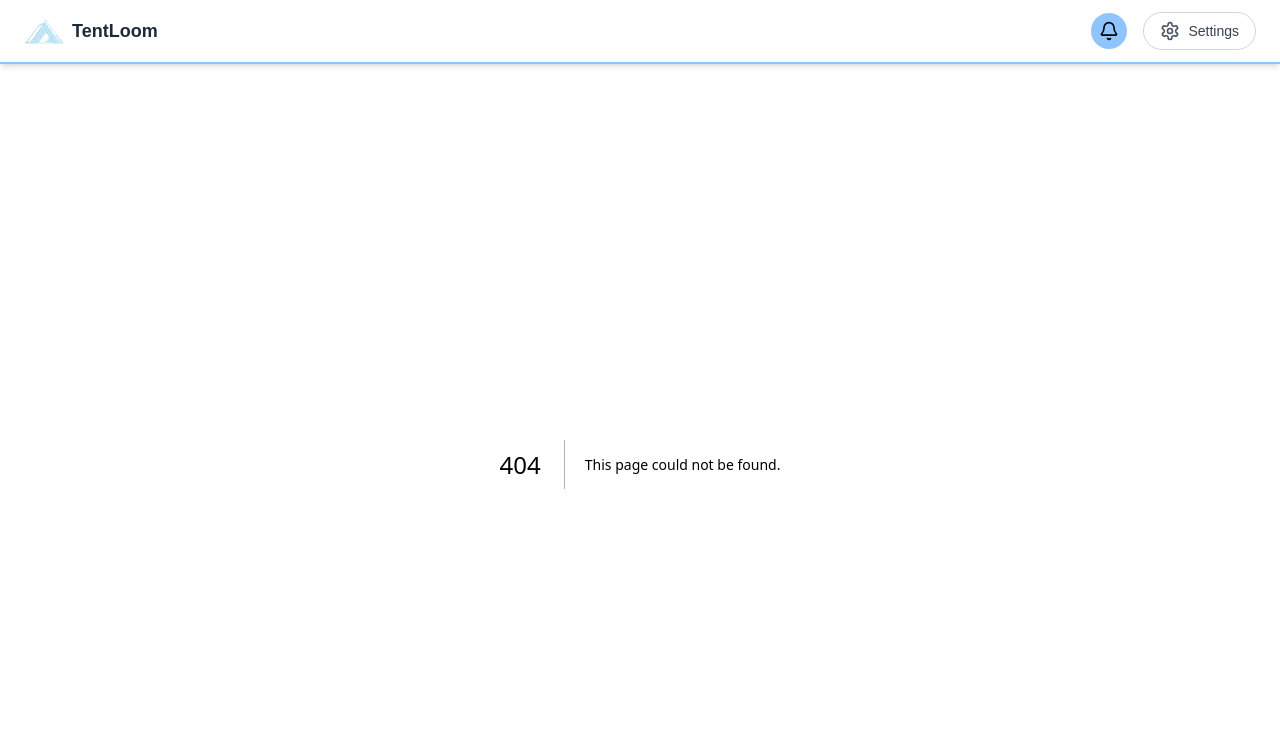
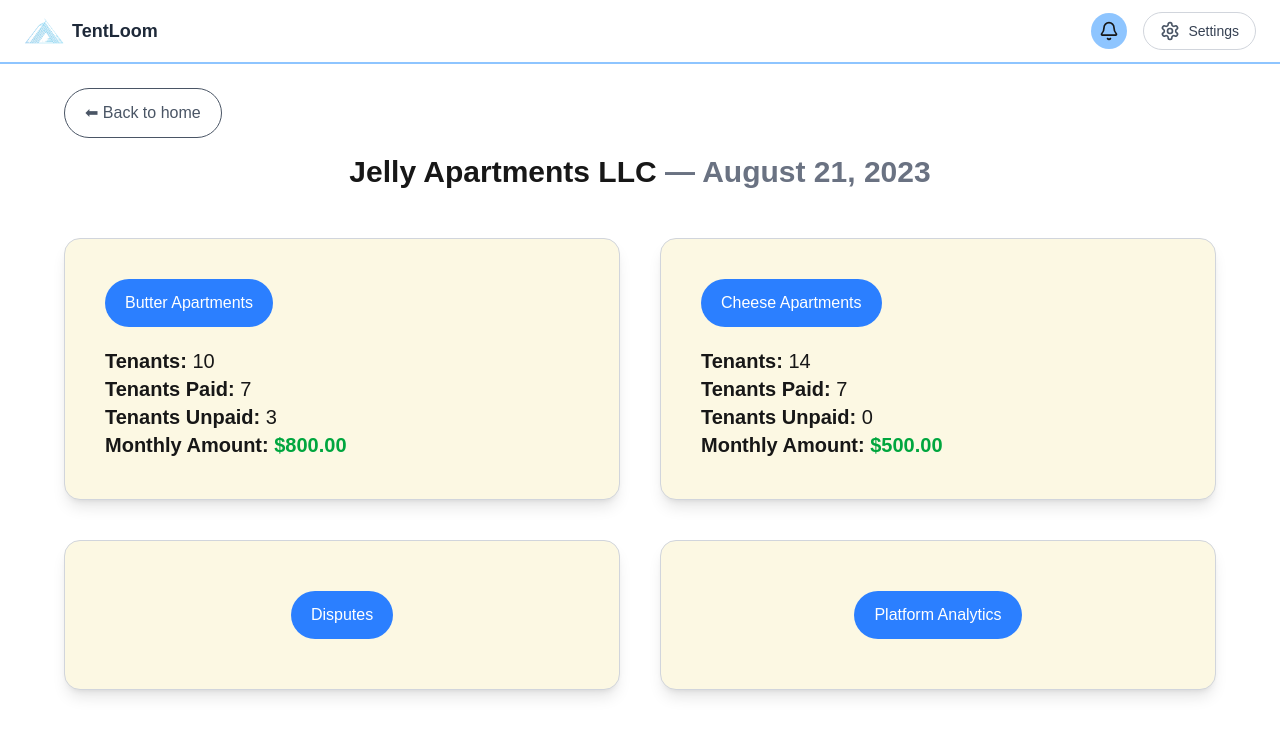
Before and after one commit to adnanfrd/Transaction-system, a Next.js app in the folder admin/: page /apartments in a window 1280 px wide. Before the commit this address had no page. Shown: the top 736 px of the page. Built offline with nearby package versions, Linux system fonts and the light colour scheme.

Commit message:
subapartments page

```diff
--- /dev/null
+++ b/admin/src/app/apartments/page.tsx
@@ -0,0 +1,12 @@
+import Apartments from '@/subComponents/Apartments'
+import React from 'react'
+
+const page = () => {
+  return (
+    <div>
+        <Apartments/>
+    </div>
+  )
+}
+
+export default page
--- /dev/null
+++ b/admin/src/app/apartments/subapartments/page.tsx
@@ -0,0 +1,12 @@
+import SubApartments from '@/subComponents/SubApartments'
+import React from 'react'
+
+const page = () => {
+  return (
+    <div>
+        <SubApartments/>
+    </div>
+  )
+}
+
+export default page
--- a/admin/src/components/AdminPanel.tsx
+++ b/admin/src/components/AdminPanel.tsx
@@ -1,38 +1,39 @@
 import Link from "next/link";
-
-const getOrdinalSuffix = (n: number) => {
-  if (n === 1) return "1st";
-  if (n === 2) return "2nd";
-  if (n === 3) return "3rd";
-  return `${n}th`;
-};
+import { ArrowLeft } from "lucide-react";
+const admins = [
+  { link: "/support/escalated-disputes" },
+  { link: "/support/escalated-disputes" },
+  { link: "/support/escalated-disputes" },
+  { link: "/support/escalated-disputes" },
+  { link: "/support/escalated-disputes" },
+  { link: "/support/escalated-disputes" },
+];
 
 const AdminPanel = () => {
   return (
-    <div className="min-h-screen bg-white flex flex-col items-center p-6">
-      <div className="max-w-4xl mb-4">
+    <div className="min-h-screen bg-white flex flex-col items-center p-10">
+      <div className="w-full max-w-4xl mb-6">
         <Link
           href="/"
-          className="flex items-center text-gray-600 border rounded-full px-4 py-2 text-sm hover:bg-gray-100"
+          className="flex items-center text-gray-600 border rounded-full px-6 py-3 text-lg hover:bg-gray-100"
         >
-          ⬅ Back to home
+          <ArrowLeft className="mr-2" size={20} /> Back to home
         </Link>
       </div>
 
-      <h1 className="text-xl font-semibold text-center mb-2">
+      <h1 className="text-3xl font-semibold text-center mb-6">
         Admin Panel <span className="text-gray-500">— August 21, 2023</span>
       </h1>
 
-      <div className="grid grid-cols-1 sm:grid-cols-2 lg:grid-cols-3 gap-6 w-full max-w-4xl mt-4">
-        {Array.from({ length: 6 }).map((_, index) => (
-          <div
-            key={index}
-            className="bg-cream p-6 rounded-lg shadow-sm border border-gray-200 flex justify-center items-center"
-          >
-            <button className="bg-blue-500 text-white px-4 py-2 rounded-full text-sm shadow hover:bg-blue-600">
-              {getOrdinalSuffix(index + 1)} Admin
-            </button>
-          </div>
+      <div className="grid grid-cols-1 sm:grid-cols-2 lg:grid-cols-3 gap-6 w-full max-w-5xl">
+        {admins.map((admin, index) => (
+          <Link href={admin.link} key={index}>
+            <div className="bg-[#FCF8E3] p-8 rounded-xl shadow-md border border-gray-300 flex justify-center items-center cursor-pointer hover:shadow-lg transition">
+              <button className="bg-blue-500 text-white px-6 py-3 rounded-full text-lg shadow hover:bg-blue-600">
+                Admin {index + 1}
+              </button>
+            </div>
+          </Link>
         ))}
       </div>
     </div>
--- /dev/null
+++ b/admin/src/subComponents/Apartments.tsx
@@ -0,0 +1,87 @@
+import Link from "next/link";
+
+const Apartments = () => {
+  return (
+    <div className="min-h-screen bg-white flex flex-col items-center p-6">
+      <div className="w-full max-w-6xl mb-4 flex justify-between items-center">
+        <Link
+          href="/"
+          className="flex items-center text-gray-600 border rounded-full px-5 py-3 text-base hover:bg-gray-100"
+        >
+          ⬅ Back to home
+        </Link>
+      </div>
+
+      <h1 className="text-3xl font-semibold text-center mb-6">
+        <span className="font-bold">Jelly Apartments LLC</span>{" "}
+        <span className="text-gray-500">— August 21, 2023</span>
+      </h1>
+
+      <div className="grid grid-cols-1 sm:grid-cols-2 gap-10 w-full max-w-6xl mt-6">
+        <div className="bg-[#FCF8E3] p-10 rounded-2xl shadow-lg border border-gray-300 min-h-[250px] flex flex-col">
+          <Link
+            href="/apartments/subapartments"
+            className="bg-blue-500 text-white px-5 py-3 rounded-full text-base font-medium self-start hover:bg-blue-600 transition"
+          >
+            Butter Apartments
+          </Link>
+          <p className="text-xl mt-5">
+            <strong>Tenants:</strong> 10
+          </p>
+          <p className="text-xl">
+            <strong>Tenants Paid:</strong> 7
+          </p>
+          <p className="text-xl">
+            <strong>Tenants Unpaid:</strong> 3
+          </p>
+          <p className="text-xl">
+            <strong>Monthly Amount:</strong>{" "}
+            <span className="text-green-600 font-bold">$800.00</span>
+          </p>
+        </div>
+
+        <div className="bg-[#FCF8E3] p-10 rounded-2xl shadow-lg border border-gray-300 min-h-[250px] flex flex-col">
+          <Link
+            href="#"
+            className="bg-blue-500 text-white px-5 py-3 rounded-full text-base font-medium self-start hover:bg-blue-600 transition"
+          >
+            Cheese Apartments
+          </Link>
+          <p className="text-xl mt-5">
+            <strong>Tenants:</strong> 14
+          </p>
+          <p className="text-xl">
+            <strong>Tenants Paid:</strong> 7
+          </p>
+          <p className="text-xl">
+            <strong>Tenants Unpaid:</strong> 0
+          </p>
+          <p className="text-xl">
+            <strong>Monthly Amount:</strong>{" "}
+            <span className="text-green-600 font-bold">$500.00</span>
+          </p>
+        </div>
+
+        <div className="bg-[#FCF8E3] p-10 rounded-2xl shadow-lg border border-gray-300 min-h-[150px] flex items-center justify-center">
+          <Link
+            href="#"
+            className="bg-blue-500 text-white px-5 py-3 rounded-full text-base font-medium hover:bg-blue-600 transition"
+          >
+            Disputes
+          </Link>
+        </div>
+
+        <div className="bg-[#FCF8E3] p-10 rounded-2xl shadow-lg border border-gray-300 min-h-[150px] flex items-center justify-center">
+          <Link
+            href="#"
+            className="bg-blue-500 text-white px-5 py-3 rounded-full text-base font-medium hover:bg-blue-600 transition"
+          >
+            Platform Analytics
+          </Link>
+        </div>
+      </div>
+    </div>
+  );
+};
+
+export default Apartments;
--- a/admin/src/subComponents/FirstAdmin.tsx
+++ b/admin/src/subComponents/FirstAdmin.tsx
@@ -23,7 +23,7 @@ const FirstAdmin = () => {
             owner: "Jim Neal",
             properties: 2,
             subscription: "$100.00",
-            link: "/apartments/jelly",
+            link: "/apartments",
           },
           {
             name: "Lift Apartments LLC",
--- /dev/null
+++ b/admin/src/subComponents/SubApartments.tsx
@@ -0,0 +1,93 @@
+import Link from "next/link";
+import { FileText } from "lucide-react"; // Importing Lucide React icons
+
+const ButterApartments = () => {
+  const tenants = [
+    { name: "Terry Meez", amount: "$900", date: "4/07/24", contract: "#", status: "Active", years: "2Yrs" },
+    { name: "Drew Casey", amount: "$900", date: "4/07/24", contract: "#", status: "Active", years: "3Yrs" },
+    { name: "Tim Carey", amount: "$900", date: "4/07/24", contract: "#", status: "Inactive", years: "5Yrs" },
+    { name: "Jerry Matt", amount: "$900", date: "4/07/24", contract: "#", status: "Active", years: "2Yrs" },
+  ];
+
+  return (
+    <div className="min-h-screen bg-white flex flex-col items-center p-10">
+      {/* Back Button */}
+      <div className="w-full max-w-7xl mb-6 flex">
+        <Link
+          href="/"
+          className="flex items-center text-gray-600 border rounded-full px-6 py-3 text-lg hover:bg-gray-100"
+        >
+          ⬅ Back to home
+        </Link>
+      </div>
+
+      {/* Page Title */}
+      <h1 className="text-4xl font-semibold text-center mb-8">
+        <span className="font-bold">Butter Apartments</span>{" "}
+        <span className="text-gray-500">— August 21, 2023</span>
+      </h1>
+
+      {/* Layout Grid */}
+      <div className="grid grid-cols-1 lg:grid-cols-2 gap-12 w-full max-w-7xl">
+        {/* Tenants Table */}
+        <div className="bg-[#FCF8E3] p-10 rounded-2xl shadow-lg border border-gray-300">
+          <div className="grid grid-cols-4 gap-6 text-center font-semibold text-lg">
+            <span className="bg-blue-500 text-white px-6 py-3 rounded-full">Tenants</span>
+            <span className="bg-blue-500 text-white px-6 py-3 rounded-full">Amount</span>
+            <span className="bg-blue-500 text-white px-6 py-3 rounded-full">Date</span>
+            <span className="bg-blue-500 text-white px-6 py-3 rounded-full">Contract</span>
+          </div>
+          {tenants.map((tenant, index) => (
+            <div key={index} className="grid grid-cols-4 gap-6 text-center py-4 border-b border-gray-300 text-xl">
+              <span>{tenant.name}</span>
+              <span className="text-green-600 font-bold">{tenant.amount}</span>
+              <span>{tenant.date}</span>
+              <span>
+                <Link href={tenant.contract}>
+                  <FileText className="text-gray-600 cursor-pointer hover:text-blue-500 inline-block" size={24} />
+                </Link>
+              </span>
+            </div>
+          ))}
+        </div>
+
+        {/* Right Section */}
+        <div className="grid grid-cols-1 md:grid-cols-2 gap-8">
+          {/* Tenant Contracts */}
+          <div className="bg-[#FCF8E3] p-8 rounded-2xl shadow-lg border border-gray-300">
+            <h3 className="bg-blue-500 text-white px-6 py-3 rounded-full text-center font-medium text-xl">
+              Tenant Contracts
+            </h3>
+            {tenants.map((tenant, index) => (
+              <p key={index} className="text-xl mt-4">
+                <strong>{tenant.name}:</strong> <span className="text-green-600">{tenant.years}</span>
+                <Link href={tenant.contract}>
+                  <FileText className="text-gray-600 ml-2 cursor-pointer hover:text-blue-500 inline-block" size={24} />
+                </Link>
+              </p>
+            ))}
+          </div>
+
+          {/* Tenant Status */}
+          <div className="bg-[#FCF8E3] p-8 rounded-2xl shadow-lg border border-gray-300">
+            <h3 className="bg-blue-500 text-white px-6 py-3 rounded-full text-center font-medium text-xl">Tenants</h3>
+            {tenants.map((tenant, index) => (
+              <p key={index} className="text-xl mt-4">
+                <strong>{tenant.name}:</strong>{" "}
+                <span
+                  className={`font-semibold text-xl ${
+                    tenant.status === "Active" ? "text-green-600" : "text-red-500"
+                  }`}
+                >
+                  {tenant.status}
+                </span>
+              </p>
+            ))}
+          </div>
+        </div>
+      </div>
+    </div>
+  );
+};
+
+export default ButterApartments;
```
